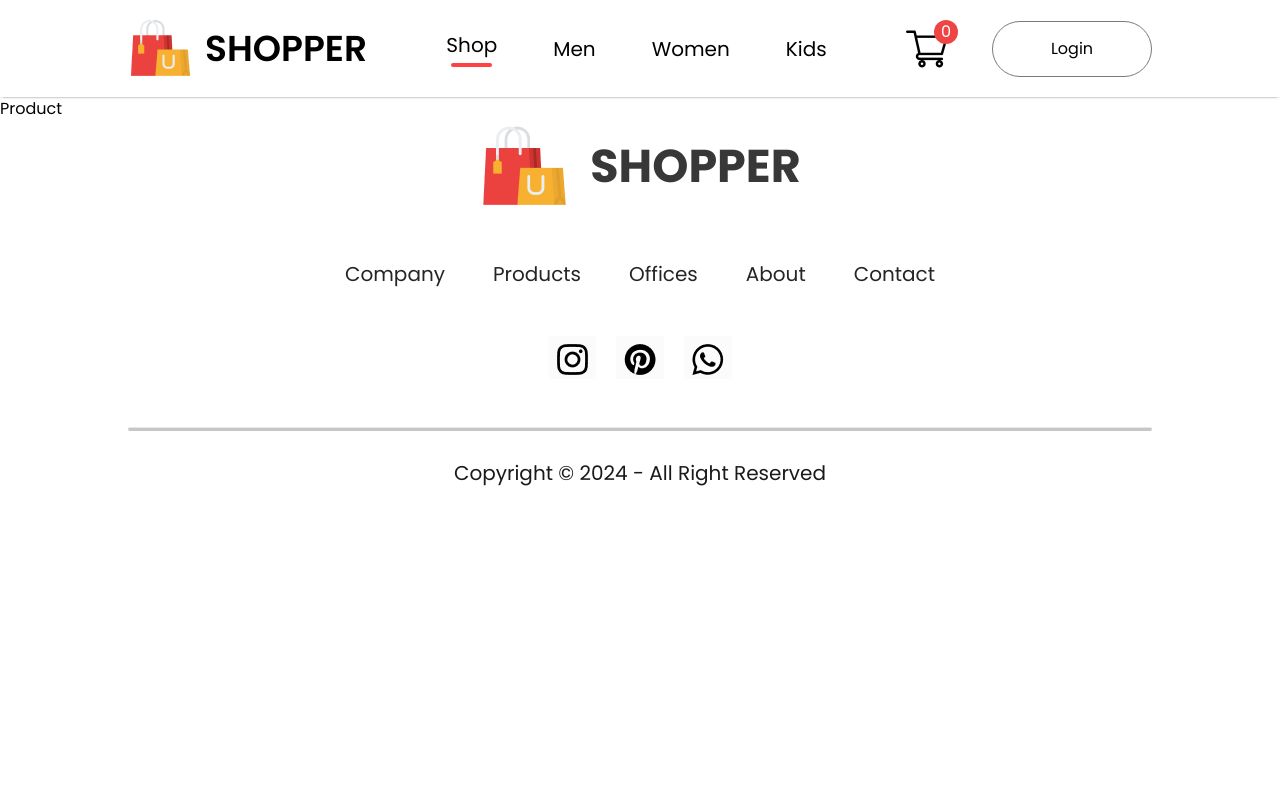
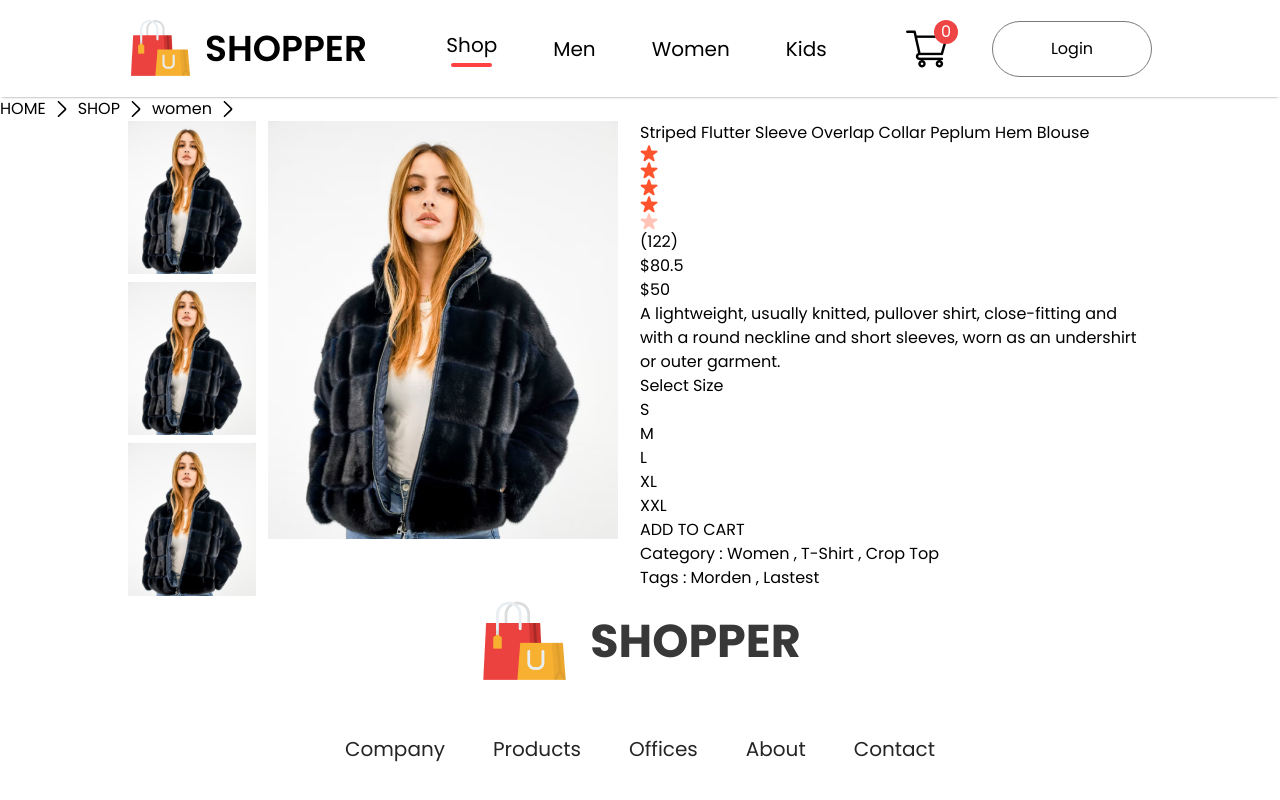
Before and after one commit to NotAfraiddd/Frontend_E_Commerce, a React (Create React App) app: page /product/1 in a window 1280 px wide. Shown: the top 800 px of the page. Built offline with nearby package versions, Linux system fonts and the light colour scheme.

Commit message:
feat: add UI product detail

```diff
--- a/src/assets/components/Item/InterfaceShopCategory.ts
+++ b/src/assets/components/Item/InterfaceShopCategory.ts
@@ -7,3 +7,7 @@ export interface InterfaceItem {
   old_price?: number
   banner?: string
 }
+
+export interface InterfaceProduct {
+  product: InterfaceItem
+}
--- a/src/assets/components/Item/Item.tsx
+++ b/src/assets/components/Item/Item.tsx
@@ -1,10 +1,13 @@
 import React from 'react'
 import { InterfaceItem } from './InterfaceShopCategory'
 import './Item.css'
-export default function Item({ image, name, new_price, old_price }: InterfaceItem) {
+import { Link } from 'react-router-dom'
+export default function Item({ image, name, new_price, old_price, id }: InterfaceItem) {
   return (
     <div className='item w-[350px]'>
-      <img src={image} alt='prodct_image' />
+      <Link to={`/product/${id}`}>
+        <img src={image} alt='prodct_image' />
+      </Link>
       <p>{name}</p>
       <div className='item-prices flex gap-5'>
         <span className='item-price-new text-[#374141] text-lg font-semibold'>{new_price}</span>
--- /dev/null
+++ b/src/assets/components/breadcrums/BreadCrums.tsx
@@ -0,0 +1,14 @@
+import React from 'react'
+import './BreadCrums.css'
+import { breadcrum_arrow } from '@images/index'
+import { InterfaceProduct } from '@components/Item/InterfaceShopCategory'
+
+export default function BreadCrums({ product }: InterfaceProduct) {
+  return (
+    <div className='breadcrum flex items-center gap-2'>
+      HOME <img src={breadcrum_arrow} className=' w-4 h-4' alt='' /> SHOP
+      <img src={breadcrum_arrow} className=' w-4 h-4' alt='' /> {product.category}
+      <img src={breadcrum_arrow} className=' w-4 h-4' alt='' />
+    </div>
+  )
+}
--- /dev/null
+++ b/src/assets/components/productDisplay/ProductDisplay.tsx
@@ -0,0 +1,58 @@
+import React from 'react'
+import './ProductDisplay.css'
+import { InterfaceProduct } from '@components/Item/InterfaceShopCategory'
+import { star_dull_icon, star_icon } from '@images/index'
+export default function ProductDisplay({ product }: InterfaceProduct) {
+  return (
+    <div className='flex mx-32'>
+      <div className='product-display__left flex gap-3 w-1/2'>
+        <div className='product-display__img-list flex flex-col gap-2'>
+          <img src={product.image} alt='' className='w-32' />
+          <img src={product.image} alt='' className='w-32' />
+          <img src={product.image} alt='' className='w-32' />
+        </div>
+        <div className='product-display__img'>
+          <img className='product-display__img-main  object-contain' src={product.image} alt='' />
+        </div>
+      </div>
+      <div className='product-display__right w-1/2'>
+        <h1>{product.name}</h1>
+        <div className='product-display__right-star'>
+          <img src={star_icon} alt='' />
+          <img src={star_icon} alt='' />
+          <img src={star_icon} alt='' />
+          <img src={star_icon} alt='' />
+          <img src={star_dull_icon} alt='' />
+          <p>(122)</p>
+        </div>
+        <div className='product-display__right-prices'>
+          <div className='product-display__price-old'>${product.old_price}</div>
+          <div className='product-display__price-new'>${product.new_price}</div>
+        </div>
+        <div className='product-display__description'>
+          A lightweight, usually knitted, pullover shirt, close-fitting and with a round neckline and short sleeves,
+          worn as an undershirt or outer garment.
+        </div>
+        <div className='product-display__sizes'>
+          <h1>Select Size</h1>
+          <div className='product-display__sizes'>
+            <div>S</div>
+            <div>M</div>
+            <div>L</div>
+            <div>XL</div>
+            <div>XXL</div>
+          </div>
+          <button>ADD TO CART</button>
+          <p className='product-display__category'>
+            <span>Category : </span>
+            <span>Women , T-Shirt , Crop Top</span>
+          </p>
+          <p className='product-display__category'>
+            <span>Tags : </span>
+            <span>Morden , Lastest</span>
+          </p>
+        </div>
+      </div>
+    </div>
+  )
+}
--- a/src/assets/pages/product/Product.tsx
+++ b/src/assets/pages/product/Product.tsx
@@ -1,5 +1,19 @@
-import React from 'react';
+import { InterfaceItem } from '@components/Item/InterfaceShopCategory'
+import BreadCrums from '@components/breadcrums/BreadCrums'
+import ProductDisplay from '@components/productDisplay/ProductDisplay'
+import { ShopContext } from '@context/ShopContext'
+import React, { useContext } from 'react'
+import { useParams } from 'react-router-dom'
 
 export default function Product() {
-  return <div>Product</div>;
+  const { all_product } = useContext(ShopContext)
+  const { productId } = useParams()
+  const product = all_product.find((e: InterfaceItem) => e.id === Number(productId))
+
+  return (
+    <div>
+      <BreadCrums product={product} />
+      <ProductDisplay product={product} />
+    </div>
+  )
 }
--- a/src/assets/pages/shop/InterfaceShopCategory.ts
+++ b/src/assets/pages/shop/InterfaceShopCategory.ts
@@ -2,7 +2,3 @@ export interface InterfaceShopCategory {
   category: string;
   banner: string;
 }
-
-export interface InterfaceProduct {
-  category: string;
-}
--- a/src/images/index.ts
+++ b/src/images/index.ts
@@ -6,7 +6,7 @@ import whatsapp_icon from './user/whatsapp_icon.png';
 import star_dull_icon from './user/star_dull_icon.png';
 import banner_mens from './user/banner_mens.png';
 import banner_women from './user/banner_women.png';
-import breadcrum_arrow from './user/breadcrum_arrow.png';
+import breadcrum_arrow from './user/breadcrum_arrow.svg';
 import cart_cross_icon from './user/cart_cross_icon.png';
 import cart_icon from './user/cart_icon.png';
 import cart_product_icon from './user/cart_product_icon.png';
```
Also changed, not shown: src/assets/components/breadcrums/BreadCrums.css (added), src/assets/components/productDisplay/ProductDisplay.css (added), src/images/user/breadcrum_arrow.png (deleted), src/images/user/breadcrum_arrow.svg (added).
